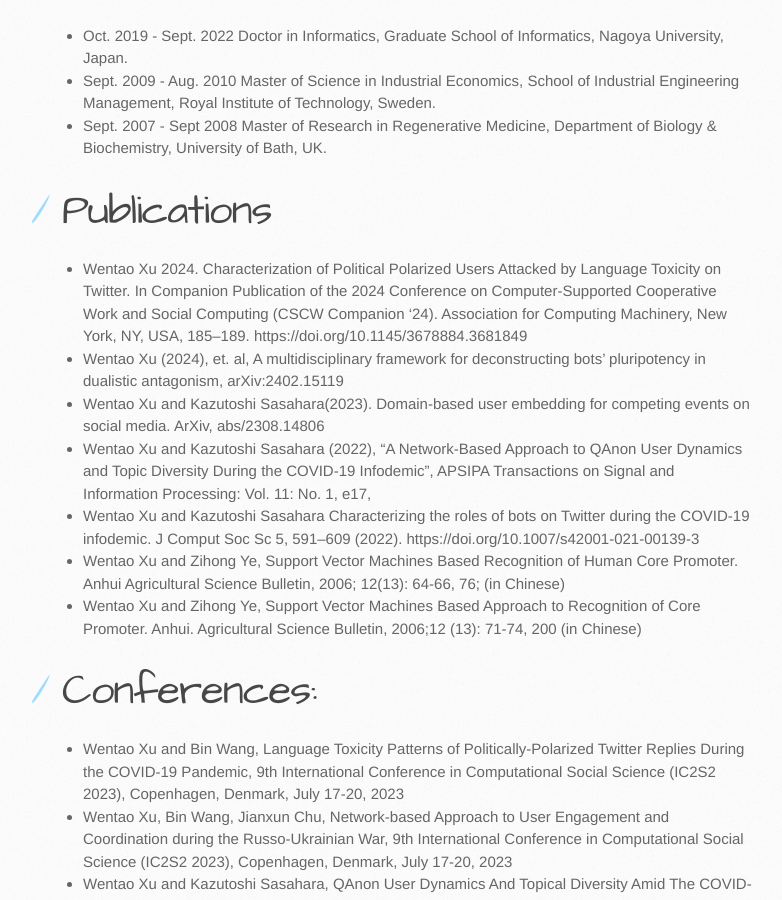
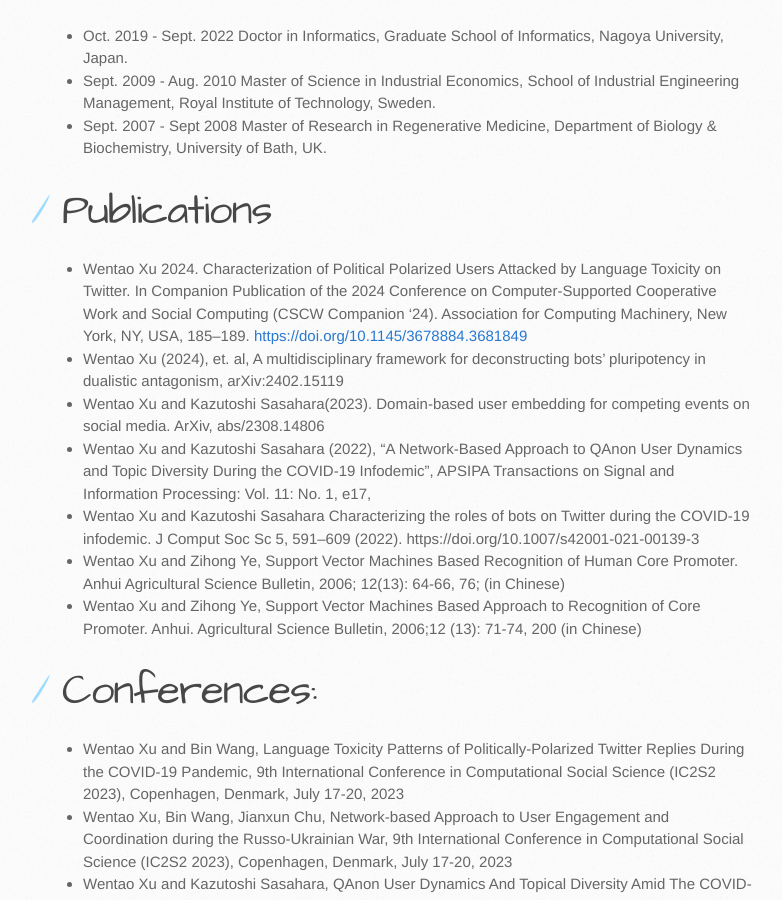
Before and after one commit to myrainbowandsky/myrainbowandsky.github.io, a Jekyll site: the page built from index.md, in a window 1280 px wide and 900 px high, scrolled down 2796 px. Shown: the whole window, without its empty margins (107-889 px from the left). Built offline with Jekyll 4.4.1, drawn with Linux system fonts in a browser that asks for light colours; the repository's description, which GitHub fills in, is left out; part of the change alters nothing that is shown.

```diff
--- a/index.md
+++ b/index.md
@@ -76,7 +76,7 @@ Let’s unite our efforts to demonstrate that "small names" can achieve extraord
 
 # Publications
 
-* Wentao Xu 2024. Characterization of Political Polarized Users Attacked by Language Toxicity on Twitter. In Companion Publication of the 2024 Conference on Computer-Supported Cooperative Work and Social Computing (CSCW Companion '24). Association for Computing Machinery, New York, NY, USA, 185–189. https://doi.org/10.1145/3678884.3681849
+* Wentao Xu 2024. Characterization of Political Polarized Users Attacked by Language Toxicity on Twitter. In Companion Publication of the 2024 Conference on Computer-Supported Cooperative Work and Social Computing (CSCW Companion '24). Association for Computing Machinery, New York, NY, USA, 185–189. [https://doi.org/10.1145/3678884.3681849](https://dl.acm.org/doi/10.1145/3678884.3681849)
 * Wentao Xu (2024), et. al, A multidisciplinary framework for deconstructing bots' pluripotency in dualistic antagonism, arXiv:2402.15119
 * Wentao Xu and Kazutoshi Sasahara(2023). Domain-based user embedding for competing events on social media. ArXiv, abs/2308.14806
 * Wentao Xu and Kazutoshi Sasahara (2022), "A Network-Based Approach to QAnon User Dynamics and Topic Diversity During the COVID-19 Infodemic", APSIPA Transactions on Signal and Information Processing: Vol. 11: No. 1, e17,
```
